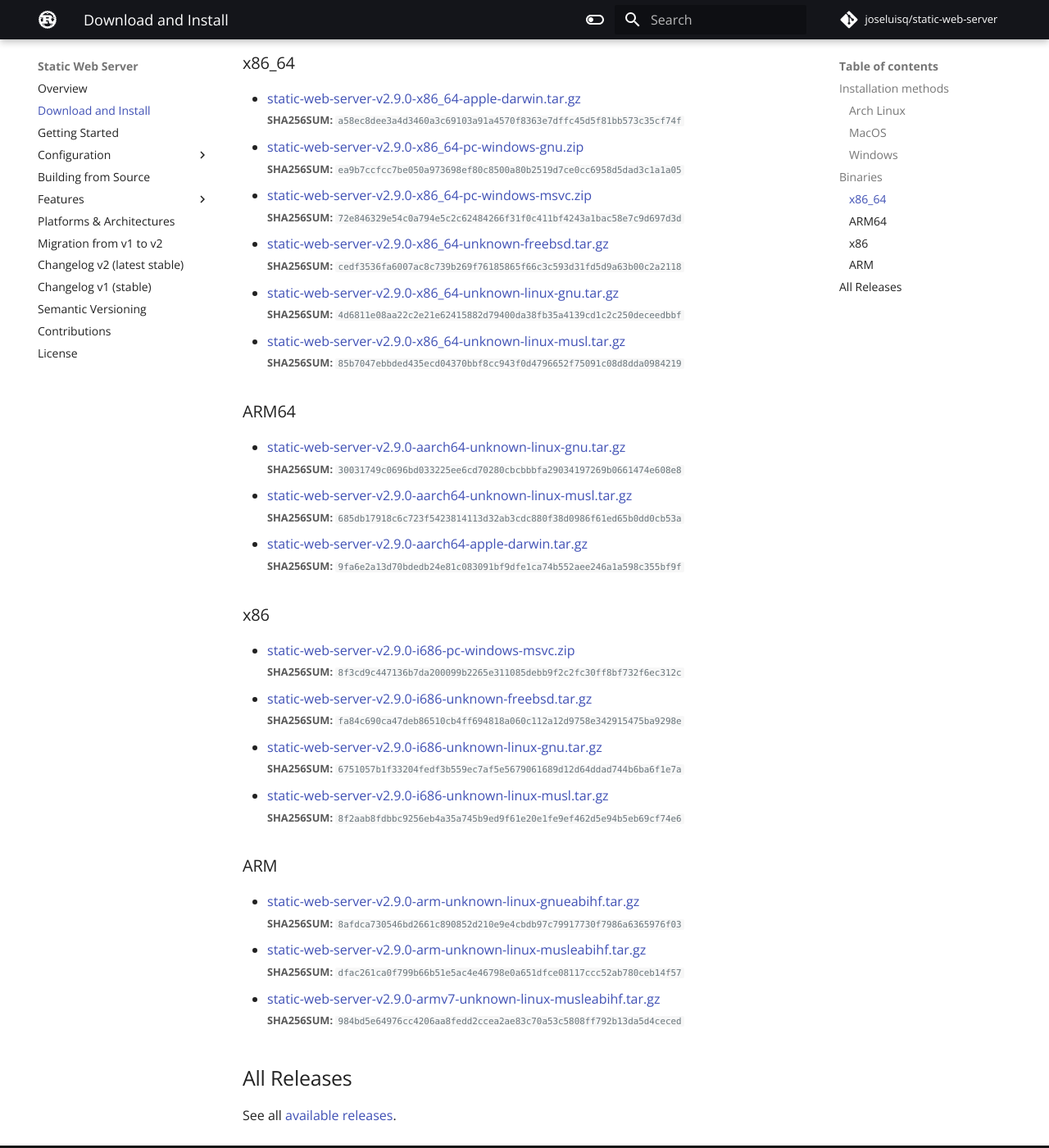
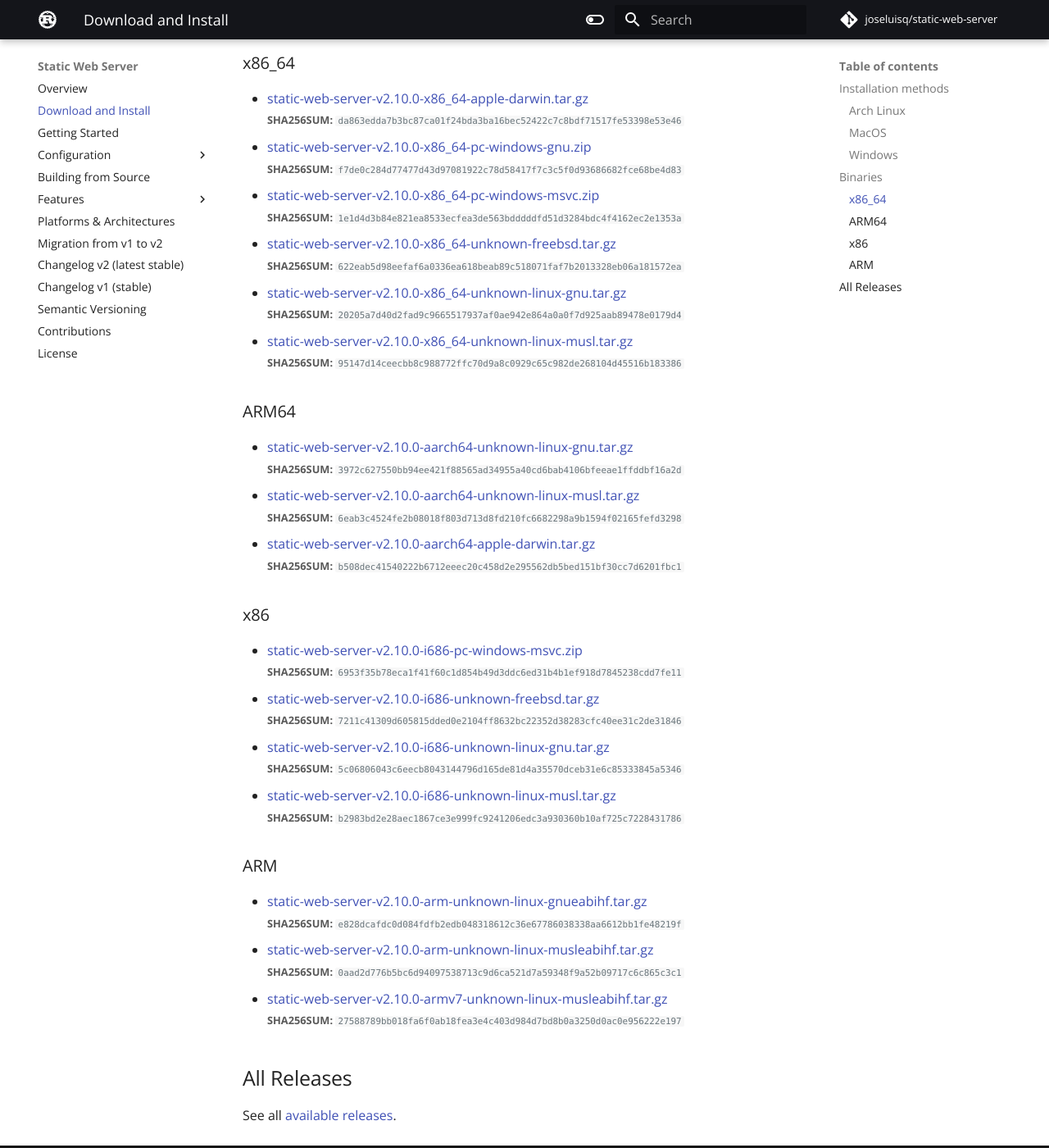
Before and after one commit to static-web-server/static-web-server, an MkDocs documentation site: the page built from docs/content/download-and-install.md, in a window 1280 px wide and 1400 px high, scrolled down 1004 px. Shown: the whole window at 82% size. Built offline with MkDocs 1.6.1 and Material for MkDocs 9.7.7, drawn with Linux system fonts in a browser that asks for light colours; some web fonts are replaced; comment, search, counter and statistics services are not loaded; some of the changed text lies outside the part shown.

Commit message:
docs: v2.10.0 [skip ci]

```diff
--- a/docs/content/download-and-install.md
+++ b/docs/content/download-and-install.md
@@ -1,12 +1,12 @@
 # Download and Install
 
-Latest **v2.9.0** release `2022-05-28` ([changelog](https://github.com/joseluisq/static-web-server/releases/tag/v2.9.0))
+Latest **v2.10.0** release `2022-07-10` ([changelog](https://github.com/joseluisq/static-web-server/releases/tag/v2.10.0))
 
 <div class="featured-downloads">
 
-<a class="md-button md-button-sm" href="https://github.com/joseluisq/static-web-server/releases/download/v2.9.0/static-web-server-v2.9.0-x86_64-unknown-linux-gnu.tar.gz">Linux 64-bit</a> <a class="md-button md-button-sm" href="https://github.com/joseluisq/static-web-server/releases/download/v2.9.0/static-web-server-v2.9.0-x86_64-apple-darwin.tar.gz">macOS 64-bit</a>
-<a class="md-button md-button-sm" href="https://github.com/joseluisq/static-web-server/releases/download/v2.9.0/static-web-server-v2.9.0-x86_64-pc-windows-msvc.zip">Windows 64-bit</a>
-<a class="md-button md-button-sm" href="https://github.com/joseluisq/static-web-server/releases/download/v2.9.0/static-web-server-v2.9.0-x86_64-unknown-freebsd.tar.gz">FreeBSD 64-bit</a>
+<a class="md-button md-button-sm" href="https://github.com/joseluisq/static-web-server/releases/download/v2.10.0/static-web-server-v2.10.0-x86_64-unknown-linux-gnu.tar.gz">Linux 64-bit</a> <a class="md-button md-button-sm" href="https://github.com/joseluisq/static-web-server/releases/download/v2.10.0/static-web-server-v2.10.0-x86_64-apple-darwin.tar.gz">macOS 64-bit</a>
+<a class="md-button md-button-sm" href="https://github.com/joseluisq/static-web-server/releases/download/v2.10.0/static-web-server-v2.10.0-x86_64-pc-windows-msvc.zip">Windows 64-bit</a>
+<a class="md-button md-button-sm" href="https://github.com/joseluisq/static-web-server/releases/download/v2.10.0/static-web-server-v2.10.0-x86_64-unknown-freebsd.tar.gz">FreeBSD 64-bit</a>
 
 </div>
 
@@ -44,51 +44,51 @@ scoop install static-web-server
 
 ## Binaries
 
-Precompiled binaries grouped by CPU architectures.
+Pre-compiled binaries grouped by CPU architectures.
 
 ### x86_64
 
-- [static-web-server-v2.9.0-x86_64-apple-darwin.tar.gz](https://github.com/joseluisq/static-web-server/releases/download/v2.9.0/static-web-server-v2.9.0-x86_64-apple-darwin.tar.gz)<br>
-<small>**SHA256SUM:** `a58ec8dee3a4d3460a3c69103a91a4570f8363e7dffc45d5f81bb573c35cf74f`</small>
-- [static-web-server-v2.9.0-x86_64-pc-windows-gnu.zip](https://github.com/joseluisq/static-web-server/releases/download/v2.9.0/static-web-server-v2.9.0-x86_64-pc-windows-gnu.zip)<br>
-<small>**SHA256SUM:** `ea9b7ccfcc7be050a973698ef80c8500a80b2519d7ce0cc6958d5dad3c1a1a05`</small>
-- [static-web-server-v2.9.0-x86_64-pc-windows-msvc.zip](https://github.com/joseluisq/static-web-server/releases/download/v2.9.0/static-web-server-v2.9.0-x86_64-pc-windows-msvc.zip)<br>
-<small>**SHA256SUM:** `72e846329e54c0a794e5c2c62484266f31f0c411bf4243a1bac58e7c9d697d3d`</small>
-- [static-web-server-v2.9.0-x86_64-unknown-freebsd.tar.gz](https://github.com/joseluisq/static-web-server/releases/download/v2.9.0/static-web-server-v2.9.0-x86_64-unknown-freebsd.tar.gz)<br>
-<small>**SHA256SUM:** `cedf3536fa6007ac8c739b269f76185865f66c3c593d31fd5d9a63b00c2a2118`</small>
-- [static-web-server-v2.9.0-x86_64-unknown-linux-gnu.tar.gz](https://github.com/joseluisq/static-web-server/releases/download/v2.9.0/static-web-server-v2.9.0-x86_64-unknown-linux-gnu.tar.gz)<br>
-<small>**SHA256SUM:** `4d6811e08aa22c2e21e62415882d79400da38fb35a4139cd1c2c250deceedbbf`</small>
-- [static-web-server-v2.9.0-x86_64-unknown-linux-musl.tar.gz](https://github.com/joseluisq/static-web-server/releases/download/v2.9.0/static-web-server-v2.9.0-x86_64-unknown-linux-musl.tar.gz)<br>
-<small>**SHA256SUM:** `85b7047ebbded435ecd04370bbf8cc943f0d4796652f75091c08d8dda0984219`</small>
+- [static-web-server-v2.10.0-x86_64-apple-darwin.tar.gz](https://github.com/joseluisq/static-web-server/releases/download/v2.10.0/static-web-server-v2.10.0-x86_64-apple-darwin.tar.gz)<br>
+<small>**SHA256SUM:** `da863edda7b3bc87ca01f24bda3ba16bec52422c7c8bdf71517fe53398e53e46`</small>
+- [static-web-server-v2.10.0-x86_64-pc-windows-gnu.zip](https://github.com/joseluisq/static-web-server/releases/download/v2.10.0/static-web-server-v2.10.0-x86_64-pc-windows-gnu.zip)<br>
+<small>**SHA256SUM:** `f7de0c284d77477d43d97081922c78d58417f7c3c5f0d93686682fce68be4d83`</small>
+- [static-web-server-v2.10.0-x86_64-pc-windows-msvc.zip](https://github.com/joseluisq/static-web-server/releases/download/v2.10.0/static-web-server-v2.10.0-x86_64-pc-windows-msvc.zip)<br>
+<small>**SHA256SUM:** `1e1d4d3b84e821ea8533ecfea3de563bdddddfd51d3284bdc4f4162ec2e1353a`</small>
+- [static-web-server-v2.10.0-x86_64-unknown-freebsd.tar.gz](https://github.com/joseluisq/static-web-server/releases/download/v2.10.0/static-web-server-v2.10.0-x86_64-unknown-freebsd.tar.gz)<br>
+<small>**SHA256SUM:** `622eab5d98eefaf6a0336ea618beab89c518071faf7b2013328eb06a181572ea`</small>
+- [static-web-server-v2.10.0-x86_64-unknown-linux-gnu.tar.gz](https://github.com/joseluisq/static-web-server/releases/download/v2.10.0/static-web-server-v2.10.0-x86_64-unknown-linux-gnu.tar.gz)<br>
+<small>**SHA256SUM:** `20205a7d40d2fad9c9665517937af0ae942e864a0a0f7d925aab89478e0179d4`</small>
+- [static-web-server-v2.10.0-x86_64-unknown-linux-musl.tar.gz](https://github.com/joseluisq/static-web-server/releases/download/v2.10.0/static-web-server-v2.10.0-x86_64-unknown-linux-musl.tar.gz)<br>
+<small>**SHA256SUM:** `95147d14ceecbb8c988772ffc70d9a8c0929c65c982de268104d45516b183386`</small>
 
 ### ARM64
 
-- [static-web-server-v2.9.0-aarch64-unknown-linux-gnu.tar.gz](https://github.com/joseluisq/static-web-server/releases/download/v2.9.0/static-web-server-v2.9.0-aarch64-unknown-linux-gnu.tar.gz)<br>
-<small>**SHA256SUM:** `30031749c0696bd033225ee6cd70280cbcbbbfa29034197269b0661474e608e8`</small>
-- [static-web-server-v2.9.0-aarch64-unknown-linux-musl.tar.gz](https://github.com/joseluisq/static-web-server/releases/download/v2.9.0/static-web-server-v2.9.0-aarch64-unknown-linux-musl.tar.gz)<br>
-<small>**SHA256SUM:** `685db17918c6c723f5423814113d32ab3cdc880f38d0986f61ed65b0dd0cb53a`</small>
-- [static-web-server-v2.9.0-aarch64-apple-darwin.tar.gz](https://github.com/joseluisq/static-web-server/releases/download/v2.9.0/static-web-server-v2.9.0-aarch64-apple-darwin.tar.gz)<br>
-<small>**SHA256SUM:** `9fa6e2a13d70bdedb24e81c083091bf9dfe1ca74b552aee246a1a598c355bf9f`</small>
+- [static-web-server-v2.10.0-aarch64-unknown-linux-gnu.tar.gz](https://github.com/joseluisq/static-web-server/releases/download/v2.10.0/static-web-server-v2.10.0-aarch64-unknown-linux-gnu.tar.gz)<br>
+<small>**SHA256SUM:** `3972c627550bb94ee421f88565ad34955a40cd6bab4106bfeeae1ffddbf16a2d`</small>
+- [static-web-server-v2.10.0-aarch64-unknown-linux-musl.tar.gz](https://github.com/joseluisq/static-web-server/releases/download/v2.10.0/static-web-server-v2.10.0-aarch64-unknown-linux-musl.tar.gz)<br>
+<small>**SHA256SUM:** `6eab3c4524fe2b08018f803d713d8fd210fc6682298a9b1594f02165fefd3298`</small>
+- [static-web-server-v2.10.0-aarch64-apple-darwin.tar.gz](https://github.com/joseluisq/static-web-server/releases/download/v2.10.0/static-web-server-v2.10.0-aarch64-apple-darwin.tar.gz)<br>
+<small>**SHA256SUM:** `b508dec41540222b6712eeec20c458d2e295562db5bed151bf30cc7d6201fbc1`</small>
 
 ### x86
 
-- [static-web-server-v2.9.0-i686-pc-windows-msvc.zip](https://github.com/joseluisq/static-web-server/releases/download/v2.9.0/static-web-server-v2.9.0-i686-pc-windows-msvc.zip)<br>
-<small>**SHA256SUM:** `8f3cd9c447136b7da200099b2265e311085debb9f2c2fc30ff8bf732f6ec312c`</small>
-- [static-web-server-v2.9.0-i686-unknown-freebsd.tar.gz](https://github.com/joseluisq/static-web-server/releases/download/v2.9.0/static-web-server-v2.9.0-i686-unknown-freebsd.tar.gz)<br>
-<small>**SHA256SUM:** `fa84c690ca47deb86510cb4ff694818a060c112a12d9758e342915475ba9298e`</small>
-- [static-web-server-v2.9.0-i686-unknown-linux-gnu.tar.gz](https://github.com/joseluisq/static-web-server/releases/download/v2.9.0/static-web-server-v2.9.0-i686-unknown-linux-gnu.tar.gz)<br>
-<small>**SHA256SUM:** `6751057b1f33204fedf3b559ec7af5e5679061689d12d64ddad744b6ba6f1e7a`</small>
-- [static-web-server-v2.9.0-i686-unknown-linux-musl.tar.gz](https://github.com/joseluisq/static-web-server/releases/download/v2.9.0/static-web-server-v2.9.0-i686-unknown-linux-musl.tar.gz)<br>
-<small>**SHA256SUM:** `8f2aab8fdbbc9256eb4a35a745b9ed9f61e20e1fe9ef462d5e94b5eb69cf74e6`</small>
+- [static-web-server-v2.10.0-i686-pc-windows-msvc.zip](https://github.com/joseluisq/static-web-server/releases/download/v2.10.0/static-web-server-v2.10.0-i686-pc-windows-msvc.zip)<br>
+<small>**SHA256SUM:** `6953f35b78eca1f41f60c1d854b49d3ddc6ed31b4b1ef918d7845238cdd7fe11`</small>
+- [static-web-server-v2.10.0-i686-unknown-freebsd.tar.gz](https://github.com/joseluisq/static-web-server/releases/download/v2.10.0/static-web-server-v2.10.0-i686-unknown-freebsd.tar.gz)<br>
+<small>**SHA256SUM:** `7211c41309d605815dded0e2104ff8632bc22352d38283cfc40ee31c2de31846`</small>
+- [static-web-server-v2.10.0-i686-unknown-linux-gnu.tar.gz](https://github.com/joseluisq/static-web-server/releases/download/v2.10.0/static-web-server-v2.10.0-i686-unknown-linux-gnu.tar.gz)<br>
+<small>**SHA256SUM:** `5c06806043c6eecb8043144796d165de81d4a35570dceb31e6c85333845a5346`</small>
+- [static-web-server-v2.10.0-i686-unknown-linux-musl.tar.gz](https://github.com/joseluisq/static-web-server/releases/download/v2.10.0/static-web-server-v2.10.0-i686-unknown-linux-musl.tar.gz)<br>
+<small>**SHA256SUM:** `b2983bd2e28aec1867ce3e999fc9241206edc3a930360b10af725c7228431786`</small>
 
 ### ARM
 
-- [static-web-server-v2.9.0-arm-unknown-linux-gnueabihf.tar.gz](https://github.com/joseluisq/static-web-server/releases/download/v2.9.0/static-web-server-v2.9.0-arm-unknown-linux-gnueabihf.tar.gz)<br>
-<small>**SHA256SUM:** `8afdca730546bd2661c890852d210e9e4cbdb97c79917730f7986a6365976f03`</small>
-- [static-web-server-v2.9.0-arm-unknown-linux-musleabihf.tar.gz](https://github.com/joseluisq/static-web-server/releases/download/v2.9.0/static-web-server-v2.9.0-arm-unknown-linux-musleabihf.tar.gz)<br>
-<small>**SHA256SUM:** `dfac261ca0f799b66b51e5ac4e46798e0a651dfce08117ccc52ab780ceb14f57`</small>
-- [static-web-server-v2.9.0-armv7-unknown-linux-musleabihf.tar.gz](https://github.com/joseluisq/static-web-server/releases/download/v2.9.0/static-web-server-v2.9.0-armv7-unknown-linux-musleabihf.tar.gz)<br>
-<small>**SHA256SUM:** `984bd5e64976cc4206aa8fedd2ccea2ae83c70a53c5808ff792b13da5d4ceced`</small>
+- [static-web-server-v2.10.0-arm-unknown-linux-gnueabihf.tar.gz](https://github.com/joseluisq/static-web-server/releases/download/v2.10.0/static-web-server-v2.10.0-arm-unknown-linux-gnueabihf.tar.gz)<br>
+<small>**SHA256SUM:** `e828dcafdc0d084fdfb2edb048318612c36e67786038338aa6612bb1fe48219f`</small>
+- [static-web-server-v2.10.0-arm-unknown-linux-musleabihf.tar.gz](https://github.com/joseluisq/static-web-server/releases/download/v2.10.0/static-web-server-v2.10.0-arm-unknown-linux-musleabihf.tar.gz)<br>
+<small>**SHA256SUM:** `0aad2d776b5bc6d94097538713c9d6ca521d7a59348f9a52b09717c6c865c3c1`</small>
+- [static-web-server-v2.10.0-armv7-unknown-linux-musleabihf.tar.gz](https://github.com/joseluisq/static-web-server/releases/download/v2.10.0/static-web-server-v2.10.0-armv7-unknown-linux-musleabihf.tar.gz)<br>
+<small>**SHA256SUM:** `27588789bb018fa6f0ab18fea3e4c403d984d7bd8b0a3250d0ac0e956222e197`</small>
 
 ## All Releases
 
```
Also changed, not shown: docs/content/index.md (+2 -0 lines), README.md.
